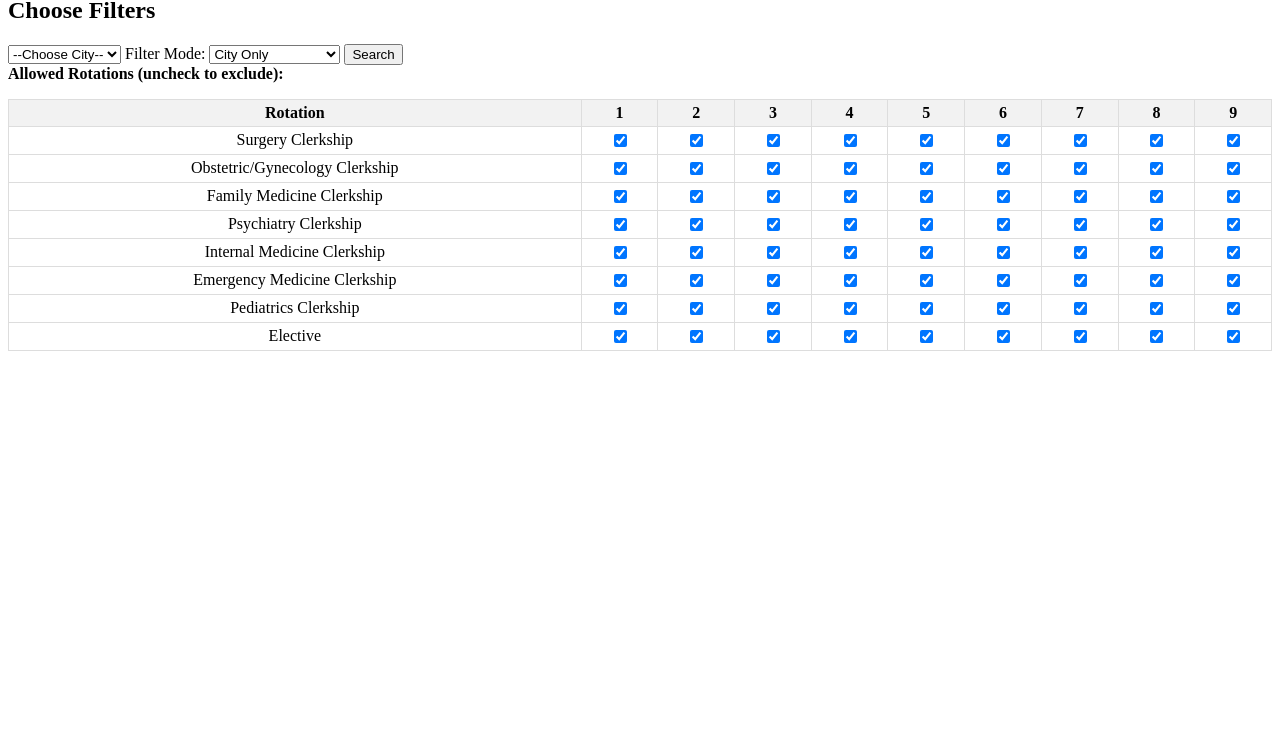
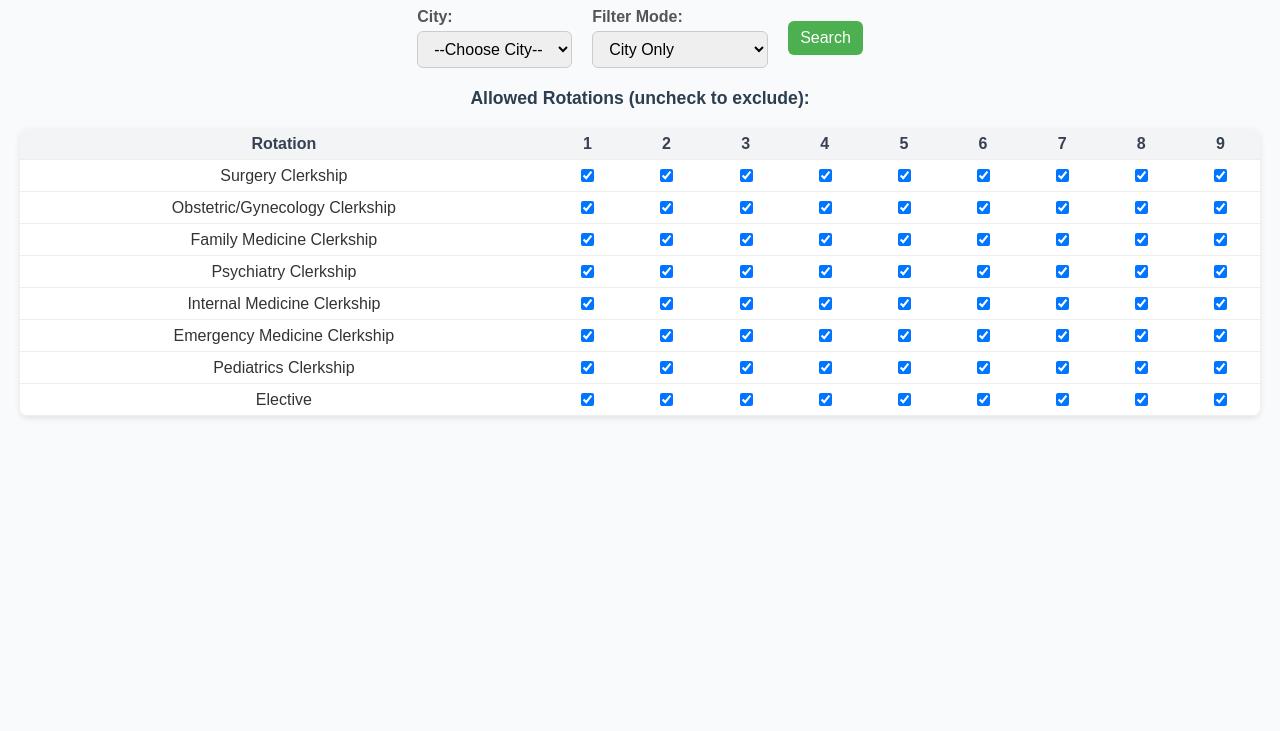
Before and after one commit to jcollins-neomed/jcollins-neomed.github.io, a plain HTML site: page index.html in a window 1280 px wide. Shown: the part 69-800 px from the top of the page. Drawn offline with nearby package versions, Linux system fonts and the light colour scheme.

Commit message:
improve look (hopefully)

```diff
--- a/index.html
+++ b/index.html
@@ -1,37 +1,135 @@
-<h1>Jason's Lottery Helper Tool</h1>
+<h1 class="app-title">Jason's Lottery Helper Tool</h1>
 
-<h2>Choose Filters</h2>
-<select id="dropdown">
+<section class="controls">
+  <div class="control-group">
+    <label for="dropdown">City:</label>
+    <select id="dropdown" class="styled-select">
       <option value="">--Choose City--</option>
       <option value="Akron">Akron</option>
       <option value="Cleveland">Cleveland</option>
       <option value="Youngstown">Youngstown</option>
       <option value="Columbus">Columbus</option>
     </select>
+  </div>
 
+  <div class="control-group">
     <label for="mode">Filter Mode:</label>
-<select id="mode">
+    <select id="mode" class="styled-select">
       <option value="city">City Only</option>
       <option value="rotation">Rotation Only</option>
       <option value="and">City AND Rotation</option>
-  <option value="or">City OR Rotation</option>
     </select>
+  </div>
 
-<button id="searchBtn">Search</button>
+  <button id="searchBtn" class="btn-primary">Search</button>
+</section>
 
-<div id="filterGrid"></div>
-<div id="result"></div>
+<section id="filterGrid"></section>
+<section id="result"></section>
 
 <script src="https://cdn.jsdelivr.net/npm/papaparse@5.4.1/papaparse.min.js"></script>
 
 <style>
-  table { border-collapse: collapse; margin-top: 1em; width: 100%; }
-  th, td { border: 1px solid #ccc; padding: 4px 6px; text-align: center; vertical-align: top; }
-  th { background: #f2f2f2; }
-  .rotation { display: block; padding: 2px 6px; margin-bottom: 2px; border-radius: 4px; color: #fff; font-size: 0.85em; }
-  .site { font-size: 0.8em; color: #555; }
-  .grid-table { margin-top:1em; border-collapse: collapse; }
-  .grid-table th, .grid-table td { border:1px solid #ddd; padding:4px; text-align:center; }
+  body {
+    font-family: Arial, Helvetica, sans-serif;
+    background-color: #f9fafb;
+    color: #333;
+    margin: 20px;
+  }
+  .app-title {
+    text-align: center;
+    font-size: 2rem;
+    margin-bottom: 20px;
+    color: #2c3e50;
+  }
+  .controls {
+    display: flex;
+    flex-wrap: wrap;
+    gap: 20px;
+    justify-content: center;
+    align-items: center;
+    margin-bottom: 20px;
+  }
+  .control-group {
+    display: flex;
+    flex-direction: column;
+    align-items: flex-start;
+  }
+  label {
+    margin-bottom: 5px;
+    font-weight: bold;
+    color: #555;
+  }
+  .styled-select, .btn-primary {
+    padding: 8px 12px;
+    border-radius: 6px;
+    border: 1px solid #ccc;
+    font-size: 1rem;
+  }
+  .btn-primary {
+    background-color: #4CAF50;
+    color: white;
+    border: none;
+    cursor: pointer;
+    transition: background-color 0.2s ease;
+  }
+  .btn-primary:hover {
+    background-color: #45a049;
+  }
+  table {
+    border-collapse: collapse;
+    margin-top: 1em;
+    width: 100%;
+    background: white;
+    border-radius: 8px;
+    overflow: hidden;
+    box-shadow: 0 2px 6px rgba(0,0,0,0.1);
+  }
+  th, td {
+    border-bottom: 1px solid #eee;
+    padding: 8px 10px;
+    text-align: center;
+  }
+  th {
+    background: #f3f4f6;
+    font-weight: 600;
+    color: #374151;
+  }
+  tr:hover {
+    background-color: #f9fafb;
+  }
+  .rotation {
+    display: inline-block;
+    padding: 3px 6px;
+    margin-bottom: 4px;
+    border-radius: 4px;
+    color: #fff;
+    font-size: 0.85em;
+  }
+  .site {
+    font-size: 0.8em;
+    color: #555;
+  }
+  .grid-table {
+    border-collapse: collapse;
+    margin: 20px auto;
+    background: white;
+    border-radius: 8px;
+    overflow: hidden;
+    box-shadow: 0 2px 6px rgba(0,0,0,0.1);
+  }
+  .grid-table th, .grid-table td {
+    padding: 6px 8px;
+    border-bottom: 1px solid #eee;
+    text-align: center;
+  }
+  #filterGrid strong {
+    display: block;
+    text-align: center;
+    margin-bottom: 10px;
+    font-size: 1.1rem;
+    color: #2c3e50;
+  }
 </style>
 
 <script>
@@ -84,7 +182,7 @@ document.addEventListener('DOMContentLoaded', () => {
     const choice = dropdown.value.trim();
     const mode = modeSelect.value;
 
-    // Collect unchecked boxes (excluded)
+    // Collect unchecked (excluded) combos
     const excluded = {};
     filterGridDiv.querySelectorAll('input[type="checkbox"]:not(:checked)').forEach(cb => {
       const rot = cb.dataset.rotation;
@@ -122,16 +220,10 @@ document.addEventListener('DOMContentLoaded', () => {
         }
 
         switch (mode) {
-          case 'city':
-            return cityMatch;
-          case 'rotation':
-            return rotationAllowed;
-          case 'and':
-            return cityMatch && rotationAllowed;
-          case 'or':
-            return cityMatch || rotationAllowed;
-          default:
-            return true;
+          case 'city': return cityMatch;
+          case 'rotation': return rotationAllowed;
+          case 'and': return cityMatch && rotationAllowed;
+          default: return true;
         }
       });
 
```
Lines whose indentation alone changed are shown as unchanged.
